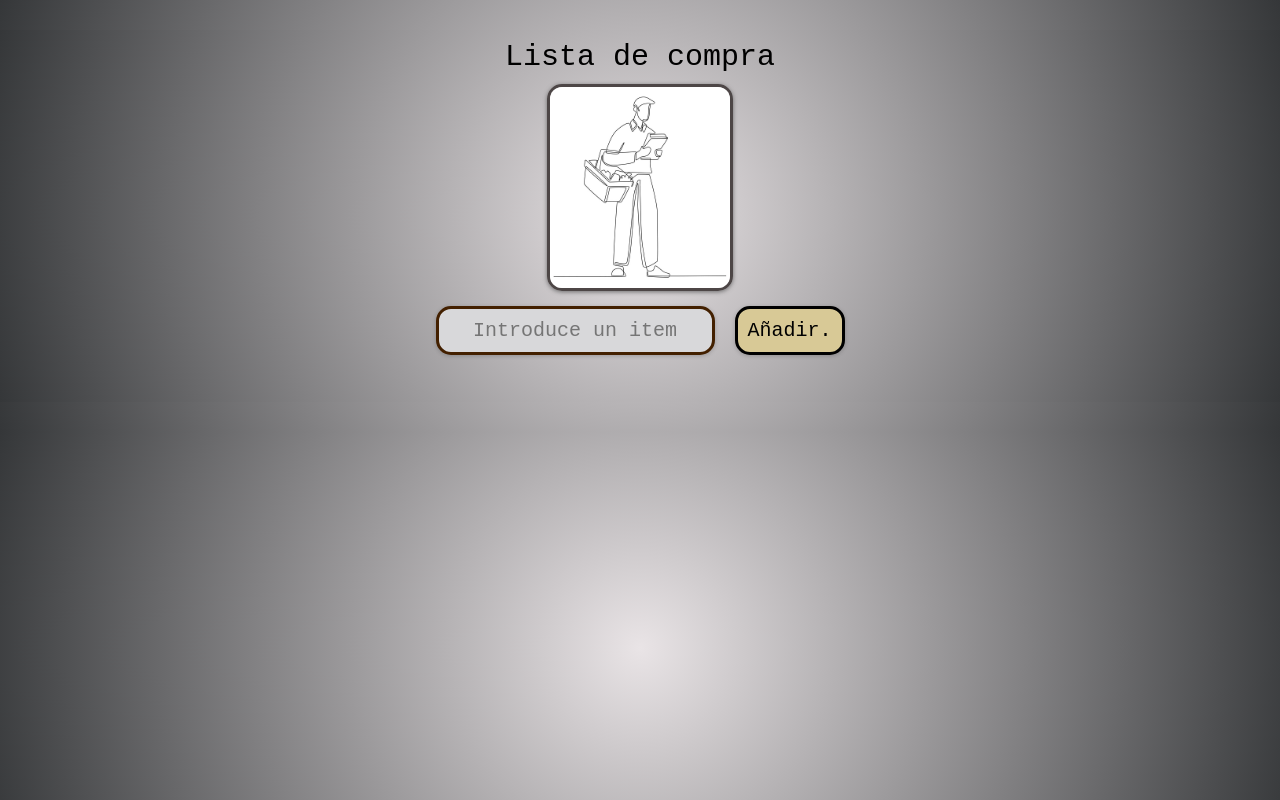
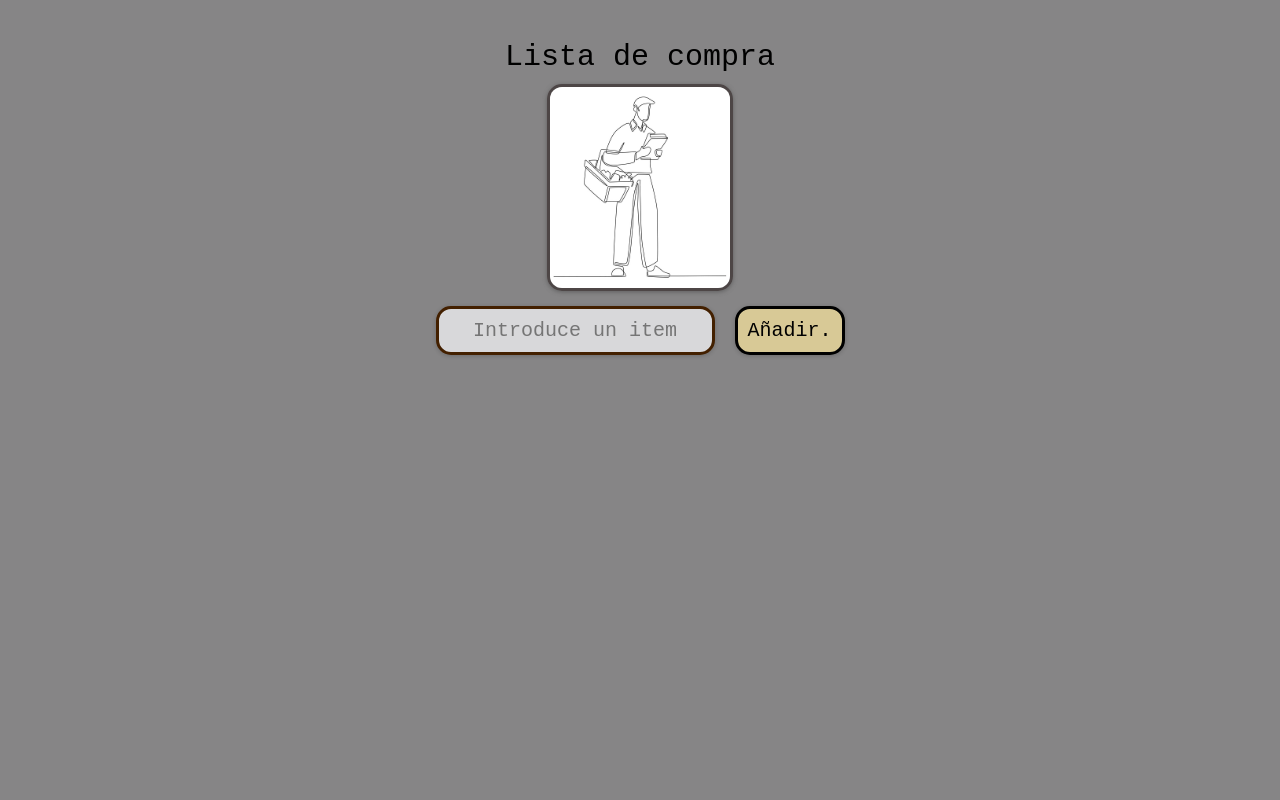
Before and after one commit to anzit1/Shopping-Cart, a plain HTML site: page index.html in a window 1280 px wide. Drawn offline with Linux system fonts and the light colour scheme; no server answers.

Commit message:
Alteracion en CSS Background

```diff
--- a/index.css
+++ b/index.css
@@ -2,8 +2,7 @@ html,body{
     margin: 0;
     padding: 0;
     font-family: 'Courier New', Courier, monospace;
-    background: rgb(233,228,230);
-    background: radial-gradient(circle, rgba(233,228,230,1) 0%, rgba(53,55,57,1) 100%);
+    background: rgb(134, 133, 134);
     user-select: none;
 }
 
```
